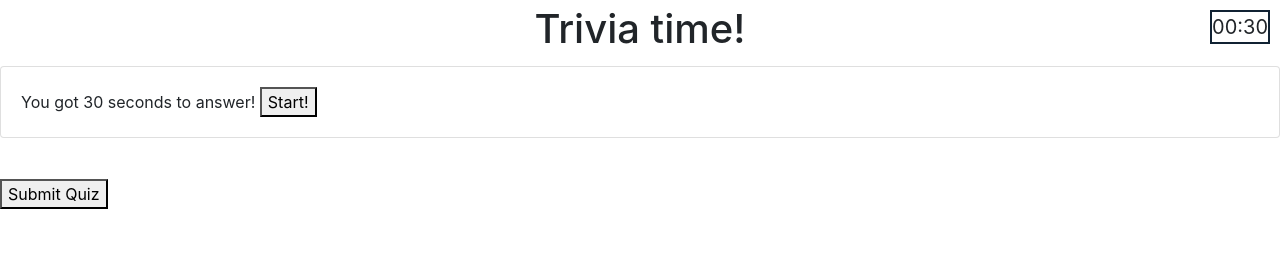
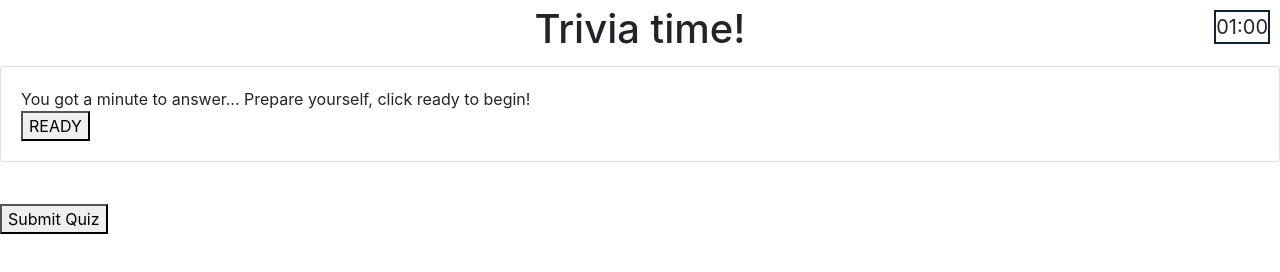
Before and after one commit to Extrasy/Trivia-Game, a plain HTML site: page index.html in a window 1280 px wide. Drawn offline with nearby package versions, Linux system fonts and the light colour scheme.

Commit message:
time adjs

```diff
--- a/index.html
+++ b/index.html
@@ -23,24 +23,23 @@
         <div class="col-lg-12">
             <div class="card card-default">
                 <div class="card-body">
-                    You got 30 seconds to answer! <button id="start">Start!</button>
+                    You got a minute to answer... Prepare yourself, click ready to begin!
+                    <br> <button id="start">READY</button>
                 </div>
             </div>
         </div>
     </div>
     <div class="row">
-
+        <div class="col-sm-1"></div>
         <div id="content" class="col-sm-10">
         <div id="quiz"></div>
-
-
         </div>
-        <div id="results" class="col-sm-6"></div>
+        <div class="col-sm-1"></div>
+    </div>
+    <div id="results" class="col-sm-6"></div>
         <div class="col-sm-2">
-        <div id="display">00:30</div>
+        <div id="display">01:00</div>
         </div>
-
-    </div>
 
     <button id="submit">Submit Quiz</button>
 
```
